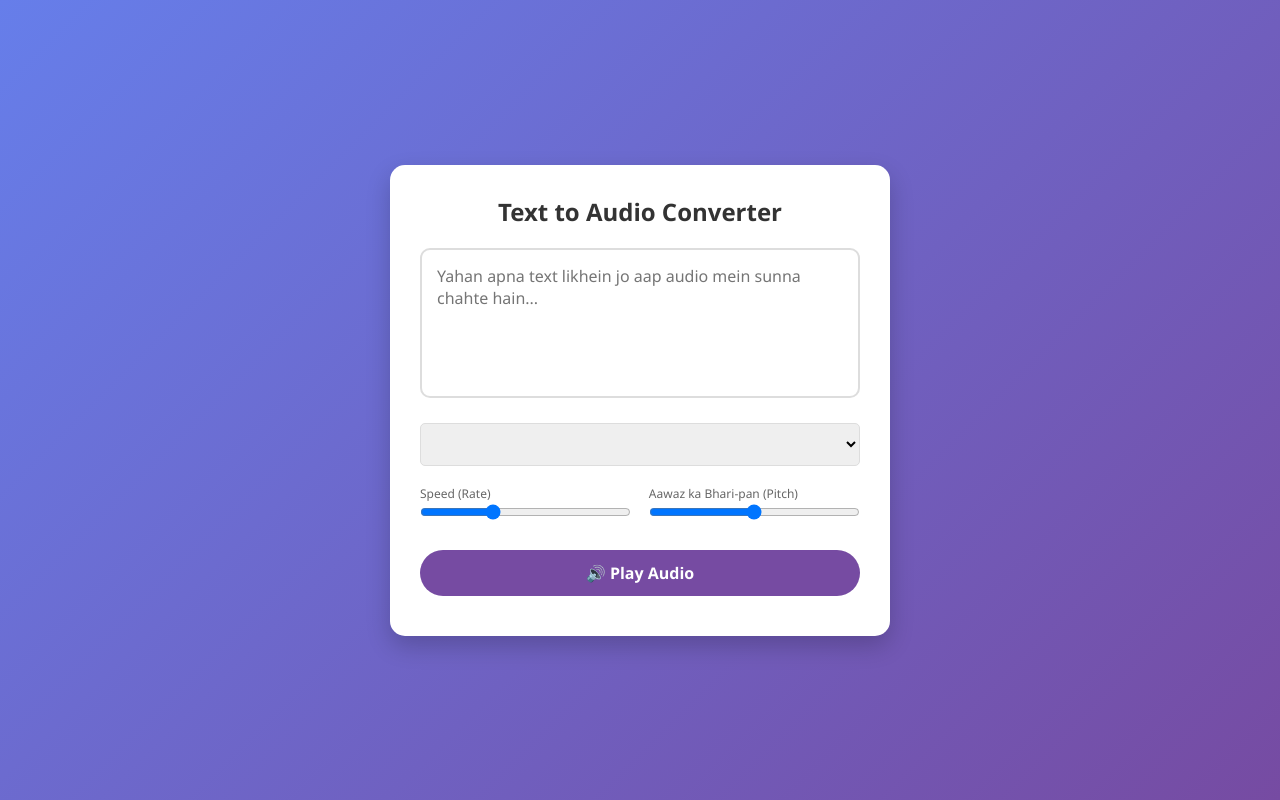
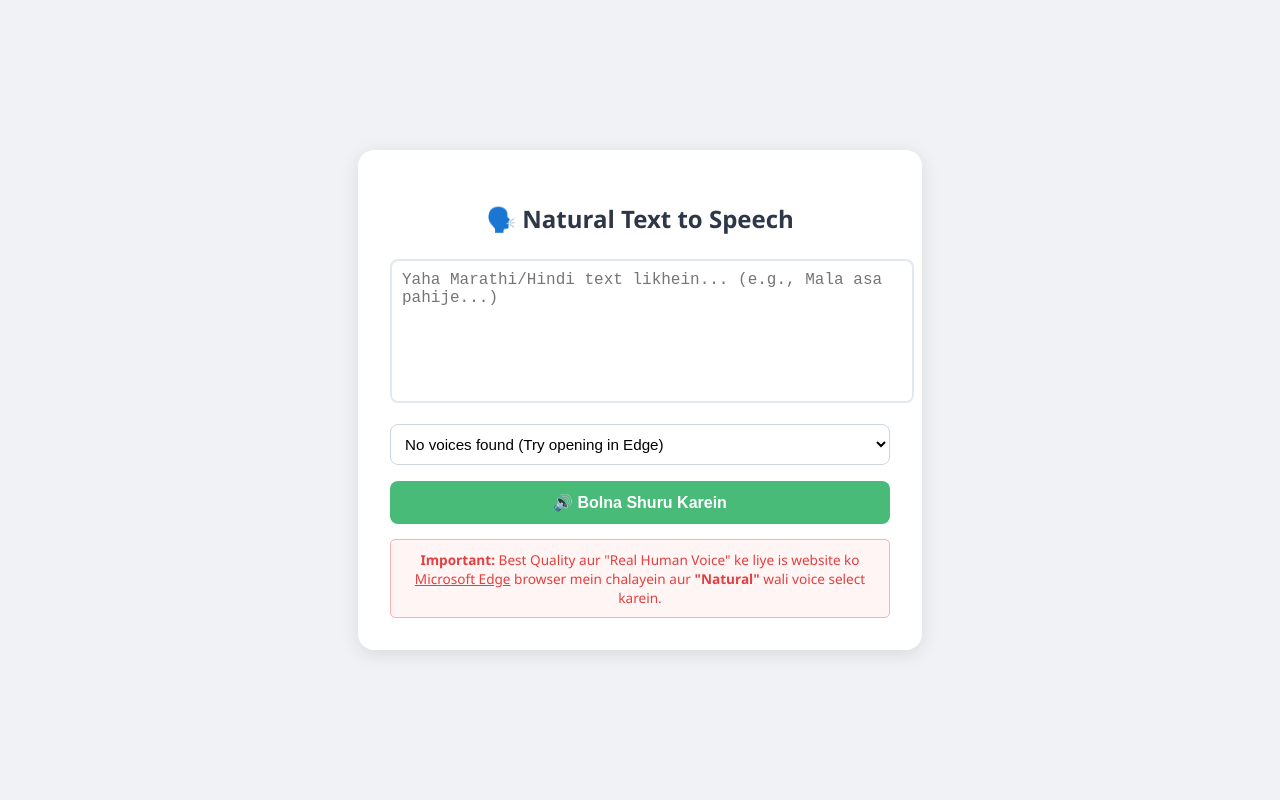
Before and after one commit to vivekdalvi147-prog/Bol-AI-adio, a plain HTML site: page index.html in a window 1280 px wide. Drawn offline with Linux system fonts and the light colour scheme.

Commit message:
Update index.html

```diff
--- a/index.html
+++ b/index.html
@@ -3,235 +3,188 @@
 <head>
     <meta charset="UTF-8">
     <meta name="viewport" content="width=device-width, initial-scale=1.0">
-    <title>Text to Speech Converter</title>
+    <title>Real Human Voice TTS</title>
     <style>
-        /* CSS: Website ko sundar dikhane ke liye */
-        * {
-            margin: 0;
-            padding: 0;
-            box-sizing: border-box;
+        body {
+            background-color: #f0f2f5;
             font-family: 'Segoe UI', Tahoma, Geneva, Verdana, sans-serif;
-        }
-
-        body {
-            background: linear-gradient(135deg, #667eea 0%, #764ba2 100%);
-            height: 100vh;
             display: flex;
             justify-content: center;
             align-items: center;
+            height: 100vh;
+            margin: 0;
         }
 
-        .container {
+        .card {
             background: white;
+            padding: 2rem;
+            border-radius: 1rem;
+            box-shadow: 0 4px 20px rgba(0,0,0,0.1);
             width: 90%;
             max-width: 500px;
-            padding: 30px;
-            border-radius: 15px;
-            box-shadow: 0 10px 25px rgba(0,0,0,0.2);
             text-align: center;
         }
 
-        h1 {
-            color: #333;
-            margin-bottom: 20px;
-            font-size: 24px;
+        h2 {
+            color: #2d3748;
+            margin-bottom: 1.5rem;
         }
 
         textarea {
             width: 100%;
-            height: 150px;
-            padding: 15px;
-            border: 2px solid #ddd;
-            border-radius: 10px;
+            height: 120px;
+            padding: 10px;
+            border: 2px solid #e2e8f0;
+            border-radius: 8px;
+            margin-bottom: 1rem;
+            font-size: 1rem;
             resize: none;
-            font-size: 16px;
             outline: none;
-            transition: border 0.3s;
         }
 
         textarea:focus {
-            border-color: #764ba2;
-        }
-
-        .controls {
-            margin-top: 20px;
-            display: flex;
-            flex-direction: column;
-            gap: 15px;
+            border-color: #4299e1;
         }
 
         select {
             width: 100%;
             padding: 10px;
-            border-radius: 5px;
-            border: 1px solid #ddd;
-            font-size: 14px;
-            cursor: pointer;
-        }
-
-        .settings {
-            display: flex;
-            justify-content: space-between;
-            gap: 10px;
-        }
-
-        .setting-box {
-            width: 48%;
-            text-align: left;
-        }
-
-        .setting-box label {
-            font-size: 12px;
-            color: #666;
-        }
-
-        input[type="range"] {
-            width: 100%;
-            cursor: pointer;
+            border-radius: 8px;
+            border: 1px solid #cbd5e0;
+            margin-bottom: 1rem;
+            background: #fff;
+            font-size: 0.95rem;
         }
 
         button {
-            background: #764ba2;
+            background-color: #48bb78;
             color: white;
             border: none;
-            padding: 12px 20px;
-            border-radius: 30px;
-            font-size: 16px;
+            padding: 12px 24px;
+            border-radius: 8px;
+            font-size: 1rem;
+            font-weight: bold;
             cursor: pointer;
-            transition: background 0.3s;
-            margin-top: 10px;
+            transition: background 0.2s;
             width: 100%;
-            font-weight: bold;
         }
 
         button:hover {
-            background: #5b3a7d;
+            background-color: #38a169;
         }
 
-        button:active {
-            transform: scale(0.98);
+        .hint {
+            margin-top: 15px;
+            font-size: 0.85rem;
+            color: #e53e3e;
+            background: #fff5f5;
+            padding: 10px;
+            border-radius: 5px;
+            border: 1px solid #feb2b2;
         }
 
-        .status {
-            margin-top: 10px;
-            font-size: 12px;
-            color: #888;
+        .highlight-voice {
+            background-color: #e6fffa;
+            font-weight: bold;
         }
     </style>
 </head>
 <body>
 
-    <div class="container">
-        <h1>Text to Audio Converter</h1>
+    <div class="card">
+        <h2>🗣️ Natural Text to Speech</h2>
 
-        <textarea id="text-input" placeholder="Yahan apna text likhein jo aap audio mein sunna chahte hain..."></textarea>
+        <textarea id="text" placeholder="Yaha Marathi/Hindi text likhein... (e.g., Mala asa pahije...)"></textarea>
 
-        <div class="controls">
-            <!-- Voice Selection -->
-            <select id="voice-select">
-                <option value="" disabled selected>Voice Select Karein...</option>
-            </select>
+        <select id="voices">
+            <option value="">Voice Load ho rahi hai...</option>
+        </select>
 
-            <!-- Speed & Pitch Controls -->
-            <div class="settings">
-                <div class="setting-box">
-                    <label>Speed (Rate)</label>
-                    <input type="range" id="rate" min="0.5" max="2" value="1" step="0.1">
-                </div>
-                <div class="setting-box">
-                    <label>Aawaz ka Bhari-pan (Pitch)</label>
-                    <input type="range" id="pitch" min="0" max="2" value="1" step="0.1">
-                </div>
-            </div>
+        <button id="speak">🔊 Bolna Shuru Karein</button>
 
-            <button id="speak-btn">🔊 Play Audio</button>
+        <div class="hint">
+            <strong>Important:</strong> Best Quality aur "Real Human Voice" ke liye is website ko <u>Microsoft Edge</u> browser mein chalayein aur <b>"Natural"</b> wali voice select karein.
         </div>
-        <p class="status" id="status-msg"></p>
     </div>
 
     <script>
-        // JavaScript: Logic jo text ko audio banata hai
         const synth = window.speechSynthesis;
-        const textInput = document.getElementById('text-input');
-        const voiceSelect = document.getElementById('voice-select');
-        const rateInput = document.getElementById('rate');
-        const pitchInput = document.getElementById('pitch');
-        const speakBtn = document.getElementById('speak-btn');
-        const statusMsg = document.getElementById('status-msg');
+        const textInput = document.getElementById('text');
+        const voiceSelect = document.getElementById('voices');
+        const speakBtn = document.getElementById('speak');
 
         let voices = [];
 
-        // Sare available voices load karna
-        function populateVoices() {
+        function loadVoices() {
             voices = synth.getVoices();
             voiceSelect.innerHTML = '';
 
-            // Sirf wahi voices dikhaye jo available hain
-            voices.forEach((voice) => {
+            // Pehle "Natural" voices ko dhund kar upar dikhayenge
+            // Microsoft Edge me "Natural" voices hoti hain jo robot nahi lagti
+            const naturalVoices = voices.filter(voice => voice.name.includes("Natural"));
+            const otherVoices = voices.filter(voice => !voice.name.includes("Natural"));
+
+            // Natural voices add karna
+            naturalVoices.forEach(voice => {
+                const option = document.createElement('option');
+                option.textContent = `🌟 ${voice.name} (Natural)`;
+                option.value = voice.name;
+                option.style.fontWeight = "bold";
+                option.style.color = "#2b6cb0";
+                voiceSelect.appendChild(option);
+            });
+
+            // Baaki voices add karna
+            otherVoices.forEach(voice => {
                 const option = document.createElement('option');
                 option.textContent = `${voice.name} (${voice.lang})`;
-                option.setAttribute('data-lang', voice.lang);
-                option.setAttribute('data-name', voice.name);
+                option.value = voice.name;
                 voiceSelect.appendChild(option);
             });
+
+            // Agar koi voice nahi mili
+            if(voices.length === 0){
+                const option = document.createElement('option');
+                option.textContent = "No voices found (Try opening in Edge)";
+                voiceSelect.appendChild(option);
+            }
         }
 
-        // Browser voices load hone me thoda time leta hai
-        populateVoices();
+        // Voices load hone ka wait karein
+        loadVoices();
         if (speechSynthesis.onvoiceschanged !== undefined) {
-            speechSynthesis.onvoiceschanged = populateVoices;
+            speechSynthesis.onvoiceschanged = loadVoices;
         }
 
-        // Bolne wala function
-        const speak = () => {
+        speakBtn.addEventListener('click', () => {
             if (synth.speaking) {
                 console.error('Already speaking...');
                 return;
             }
 
             if (textInput.value !== '') {
-                // Animation start
-                speakBtn.innerText = "Speaking...";
-                statusMsg.innerText = "Audio generate ho raha hai...";
-
                 const speakText = new SpeechSynthesisUtterance(textInput.value);
 
-                // Selected Voice set karna
-                const selectedOption = voiceSelect.selectedOptions[0].getAttribute('data-name');
-                for (let i = 0; i < voices.length; i++) {
-                    if (voices[i].name === selectedOption) {
-                        speakText.voice = voices[i];
-                    }
+                const selectedVoiceName = voiceSelect.value;
+                const selectedVoice = voices.find(voice => voice.name === selectedVoiceName);
+
+                if (selectedVoice) {
+                    speakText.voice = selectedVoice;
                 }
 
-                // Speed aur Pitch set karna
-                speakText.rate = rateInput.value;
-                speakText.pitch = pitchInput.value;
+                // Rate aur Pitch ko normal rakhenge taaki insaan jaisa lage
+                speakText.rate = 1;
+                speakText.pitch = 1;
 
-                // Jab bolna khatam ho jaye
-                speakText.onend = e => {
-                    speakBtn.innerText = "🔊 Play Audio";
-                    statusMsg.innerText = "Complete!";
-                };
+                speakBtn.innerText = "Bol raha hai...";
 
-                // Agar koi error aaye
-                speakText.onerror = e => {
-                    console.error('Something went wrong');
-                    speakBtn.innerText = "🔊 Play Audio";
+                speakText.onend = () => {
+                    speakBtn.innerText = "🔊 Bolna Shuru Karein";
                 };
 
                 synth.speak(speakText);
-            } else {
-                alert('Pahle kuch text likhein!');
             }
-        };
-
-        // Button click par function chalana
-        speakBtn.addEventListener('click', e => {
-            e.preventDefault();
-            speak();
         });
     </script>
-
 </body>
 </html>
```
